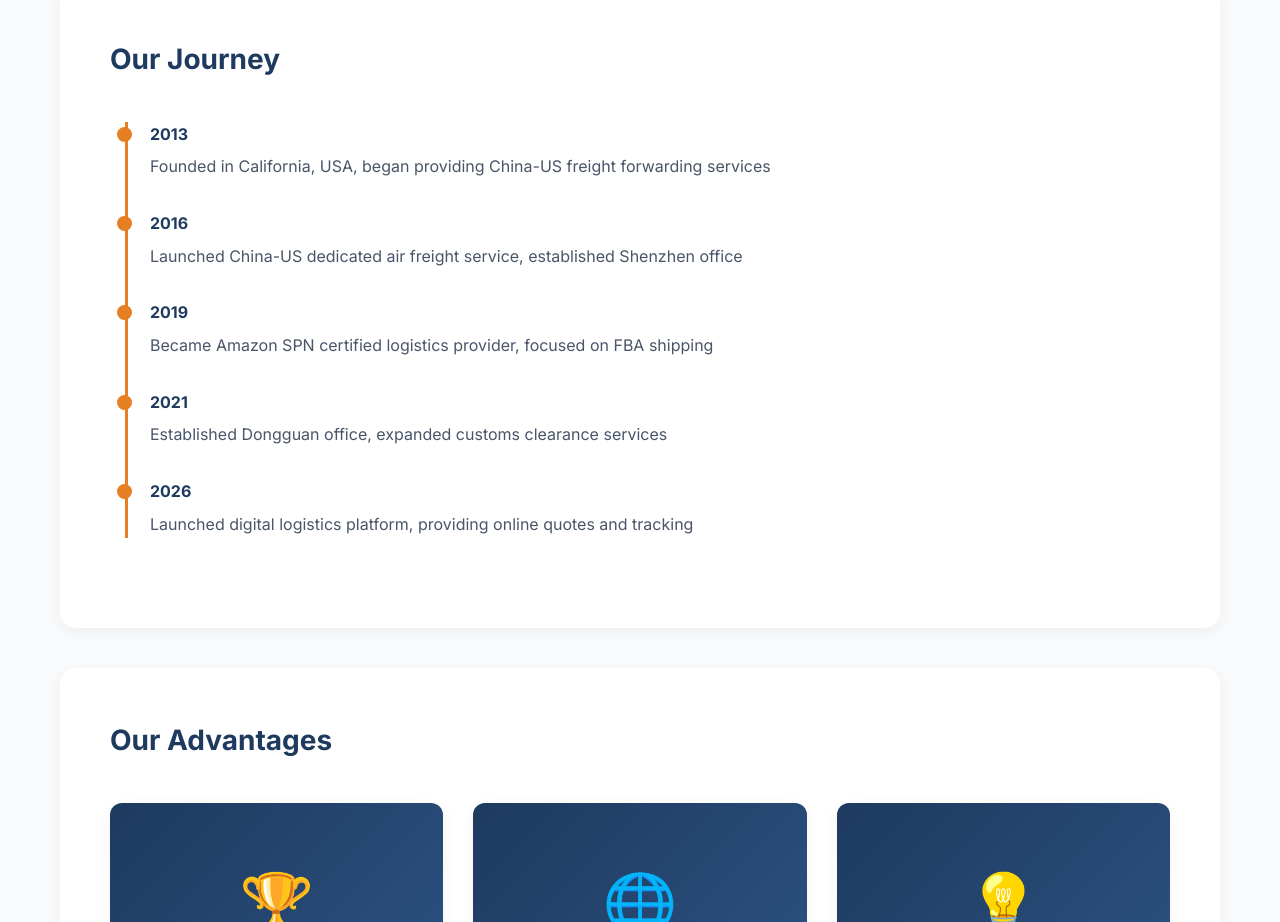
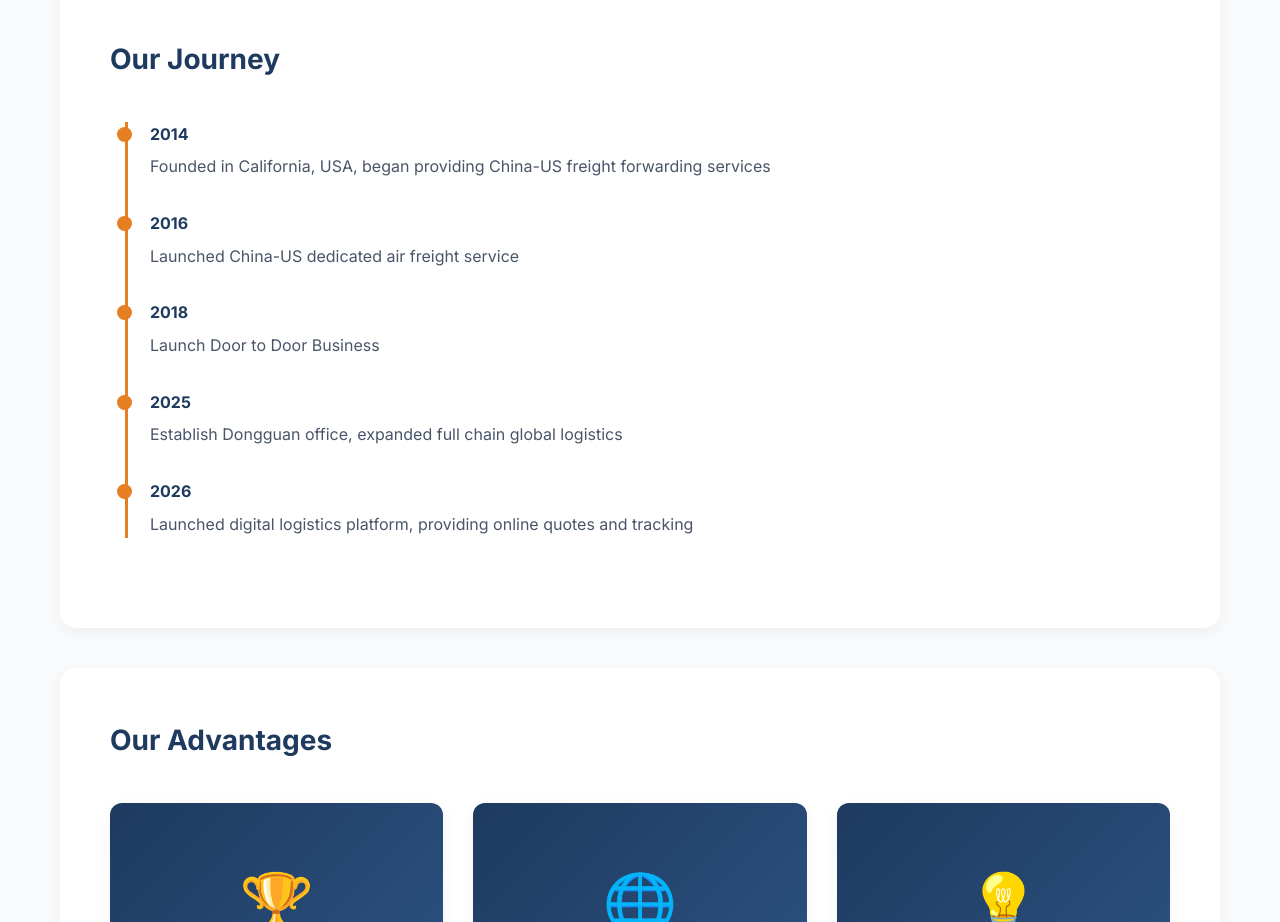
Before and after one commit to terrylausy/Jtour.ai, a plain HTML site: page about.html in a window 1280 px wide. Shown: the part 1080-2002 px from the top of the page. Drawn offline with Linux system fonts and the light colour scheme.

Commit message:
Update timeline: adjust years and descriptions for Our Journey section

```diff
--- a/about.html
+++ b/about.html
@@ -108,10 +108,10 @@
         <div class="about-content">
             <h2>Our Journey</h2>
             <div class="timeline">
-                <div class="timeline-item"><h4>2013</h4><p>Founded in California, USA, began providing China-US freight forwarding services</p></div>
-                <div class="timeline-item"><h4>2016</h4><p>Launched China-US dedicated air freight service, established Shenzhen office</p></div>
-                <div class="timeline-item"><h4>2019</h4><p>Became Amazon SPN certified logistics provider, focused on FBA shipping</p></div>
-                <div class="timeline-item"><h4>2021</h4><p>Established Dongguan office, expanded customs clearance services</p></div>
+                <div class="timeline-item"><h4>2014</h4><p>Founded in California, USA, began providing China-US freight forwarding services</p></div>
+                <div class="timeline-item"><h4>2016</h4><p>Launched China-US dedicated air freight service</p></div>
+                <div class="timeline-item"><h4>2018</h4><p>Launch Door to Door Business</p></div>
+                <div class="timeline-item"><h4>2025</h4><p>Establish Dongguan office, expanded full chain global logistics</p></div>
                 <div class="timeline-item"><h4>2026</h4><p>Launched digital logistics platform, providing online quotes and tracking</p></div>
             </div>
         </div>
```
